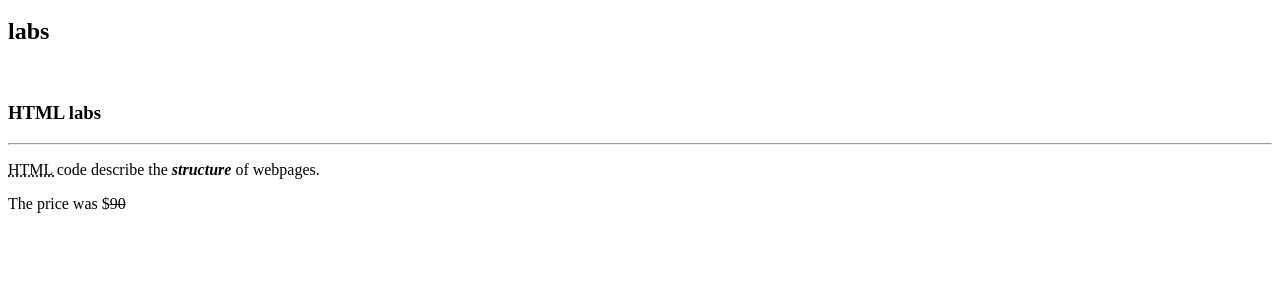
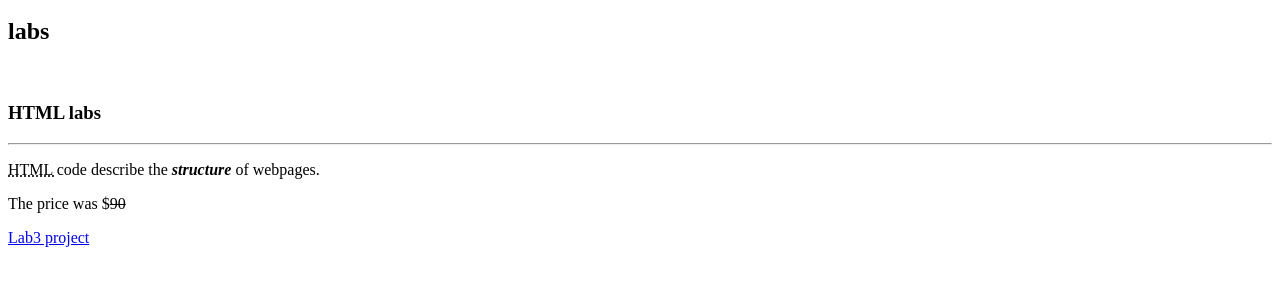
Before and after one commit to saffy2020/software_dev, a plain HTML site: page index.html in a window 1280 px wide. Shown: the part 48-334 px from the top of the page. Drawn offline with Linux system fonts and the light colour scheme.

Commit message:
Update index.html

```diff
--- a/index.html
+++ b/index.html
@@ -14,5 +14,6 @@
   <hr>
   <p><abbr title= "hypertext markup language"> HTML </abbr>code describe the <em><b>structure</b></em> of webpages.</p>
 <p>The price was $<s>90</s></p>
+    <a href="cat.html" target="_blank">Lab3 project</a>
 </body>
 </html>
```
